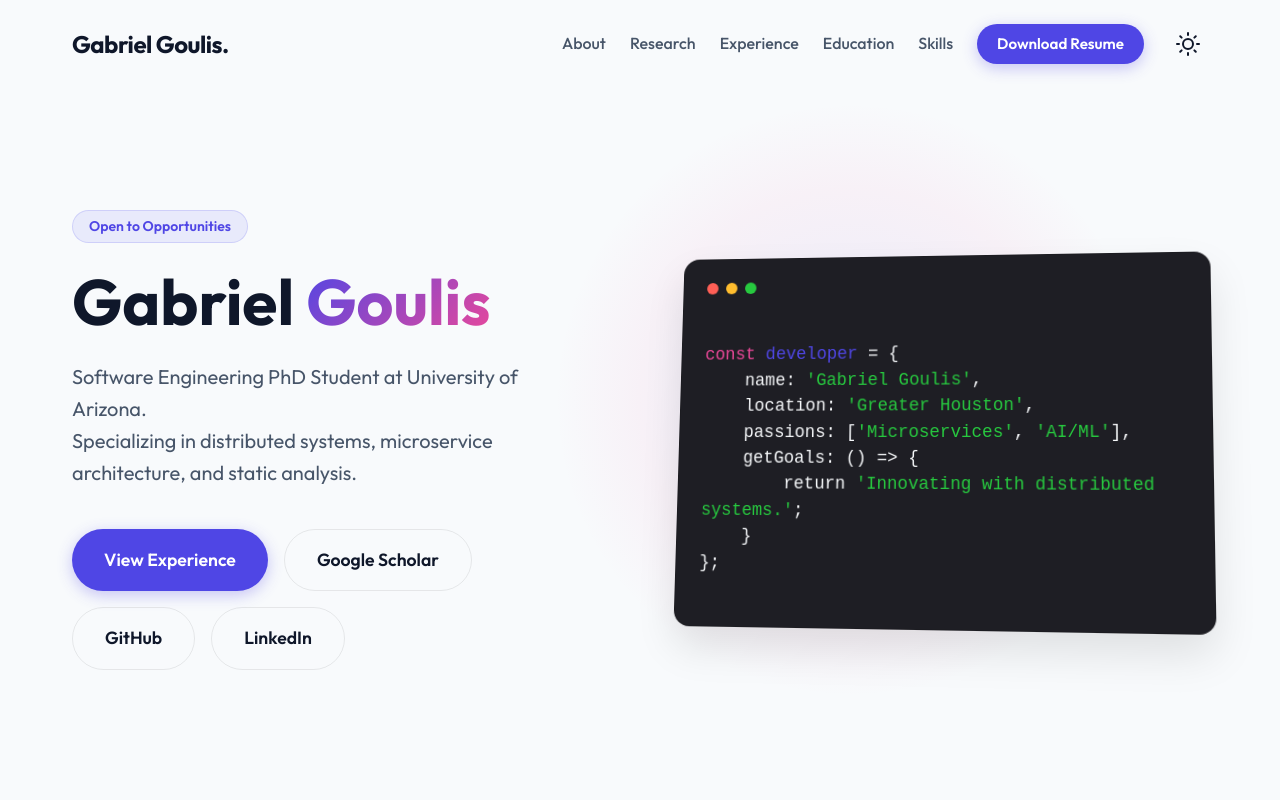
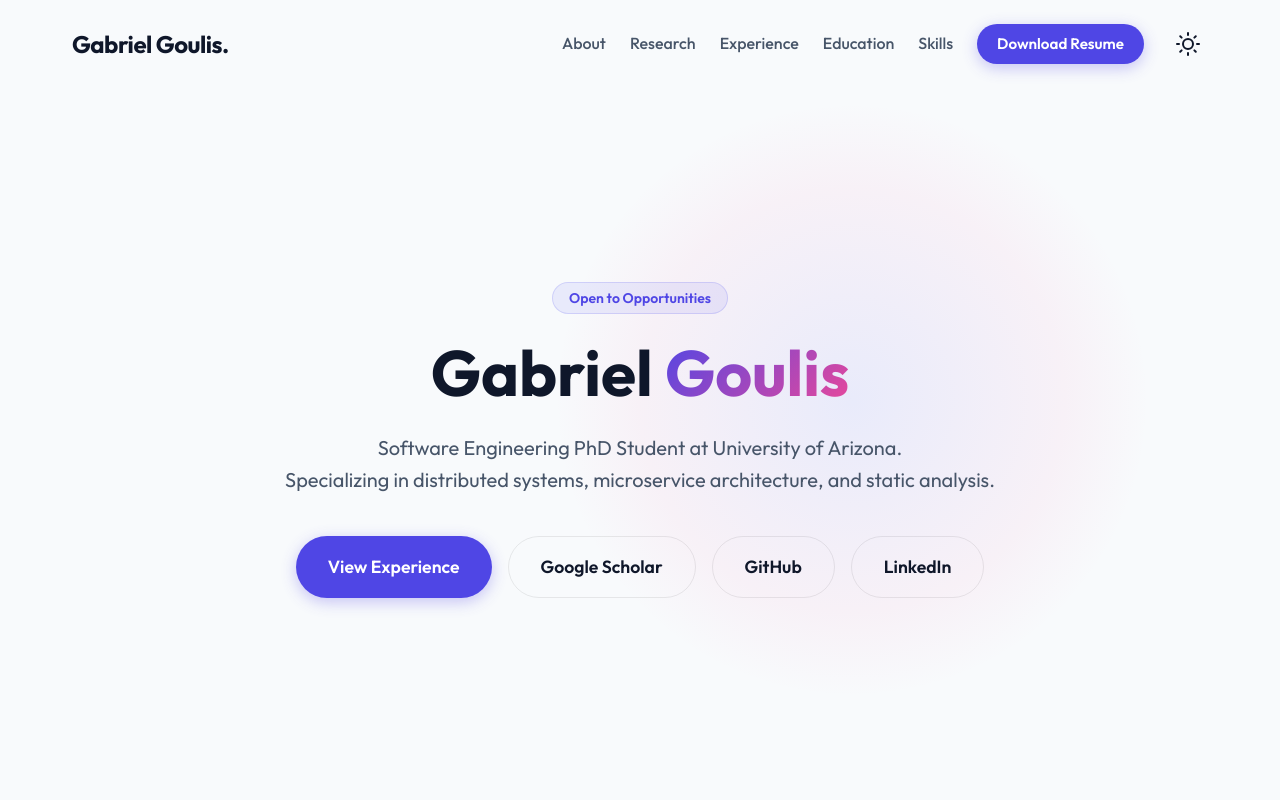
Before and after one commit to g-goulis/github-website, a plain HTML site: page index.html in a window 1280 px wide. Shown: the top 800 px of the page. Drawn offline with nearby package versions, Linux system fonts and the light colour scheme.

Commit message:
style: layout improvements and bug fixes

```diff
--- a/css/styles.css
+++ b/css/styles.css
@@ -166,6 +166,7 @@ body {
 .header.scrolled {
     background: var(--bg-card);
     backdrop-filter: blur(10px);
+    -webkit-backdrop-filter: blur(10px);
     padding: 1rem 0;
     border-bottom: 1px solid var(--border);
 }
@@ -240,10 +241,10 @@ body {
 }
 
 .hero-container {
-    display: grid;
-    grid-template-columns: 1fr 1fr;
-    gap: 4rem;
+    display: flex;
+    flex-direction: column;
     align-items: center;
+    text-align: center;
     z-index: 2;
 }
 
@@ -269,13 +270,14 @@ body {
     font-size: 1.25rem;
     color: var(--text-muted);
     margin-bottom: 2.5rem;
-    max-width: 90%;
+    max-width: 800px;
 }
 
 .hero-actions {
     display: flex;
     gap: 1rem;
     flex-wrap: wrap;
+    justify-content: center;
 }
 
 .hero-glow {
@@ -293,45 +295,7 @@ body {
     background: radial-gradient(circle, rgba(99,102,241,0.15) 0%, rgba(236,72,153,0.05) 50%, rgba(0,0,0,0) 70%);
 }
 
-/* Terminal Card in Hero */
-.terminal-card {
-    padding: 1.5rem;
-    box-shadow: 0 20px 40px rgba(0,0,0,0.1);
-    transform: perspective(1000px) rotateY(-5deg) rotateX(5deg);
-    transition: transform 0.5s ease;
-    font-family: monospace;
-    font-size: 1.1rem;
-    line-height: 1.5;
-    background: #1e1e24; /* Keep terminal dark even in light mode */
-}
-[data-theme="dark"] .terminal-card {
-    box-shadow: 0 20px 40px rgba(0,0,0,0.3);
-}
 
-.terminal-card:hover {
-    transform: perspective(1000px) rotateY(0deg) rotateX(0deg);
-}
-
-.card-header {
-    display: flex;
-    gap: 8px;
-    margin-bottom: 1.5rem;
-}
-
-.dot {
-    width: 12px;
-    height: 12px;
-    border-radius: 50%;
-}
-
-.dot.red { background: #ff5f56; }
-.dot.yellow { background: #ffbd2e; }
-.dot.green { background: #27c93f; }
-
-.terminal-text {
-    color: #f8fafc; /* Terminal text always light */
-    white-space: pre-wrap;
-}
 
 /* Sections */
 .section-header {
@@ -445,6 +409,7 @@ body {
     justify-content: space-between;
     align-items: flex-start;
     gap: 1rem;
+    padding-right: 2.5rem;
 }
 
 .timeline-title-group h3 {
@@ -489,7 +454,7 @@ body {
 }
 
 .timeline-item.expanded .timeline-body {
-    max-height: 500px;
+    max-height: 1000px;
     margin-top: 1rem;
     opacity: 1;
 }
@@ -669,7 +634,6 @@ body {
 /* Responsive */
 @media (max-width: 992px) {
     .hero-title { font-size: 3rem; }
-    .hero-container { grid-template-columns: 1fr; gap: 3rem; }
     .hero-glow { right: 50%; transform: translate(50%, -50%); }
     .footer-container { flex-direction: column; text-align: center; align-items: center; }
 }
--- a/index.html
+++ b/index.html
@@ -62,27 +62,7 @@
                         <a href="https://www.linkedin.com/in/gabriel-goulis-0509ab166" target="_blank" class="btn btn-secondary btn-lg">LinkedIn</a>
                     </div>
                 </div>
-                <div class="hero-visual fade-in-up delay-1">
-                    <div class="glass-card main-card terminal-card">
-                        <div class="card-header">
-                            <div class="dot red"></div>
-                            <div class="dot yellow"></div>
-                            <div class="dot green"></div>
-                        </div>
-                        <div class="card-body">
-                            <pre><code class="terminal-text">
-<span class="text-secondary">const</span> <span class="text-primary">developer</span> = {
-    name: <span class="text-green">'Gabriel Goulis'</span>,
-    location: <span class="text-green">'Greater Houston'</span>,
-    passions: [<span class="text-green">'Microservices'</span>, <span class="text-green">'AI/ML'</span>],
-    getGoals: () => {
-        return <span class="text-green">'Innovating with distributed systems.'</span>;
-    }
-};
-                            </code></pre>
-                        </div>
-                    </div>
-                </div>
+
             </div>
             <div class="hero-glow"></div>
         </section>
```
